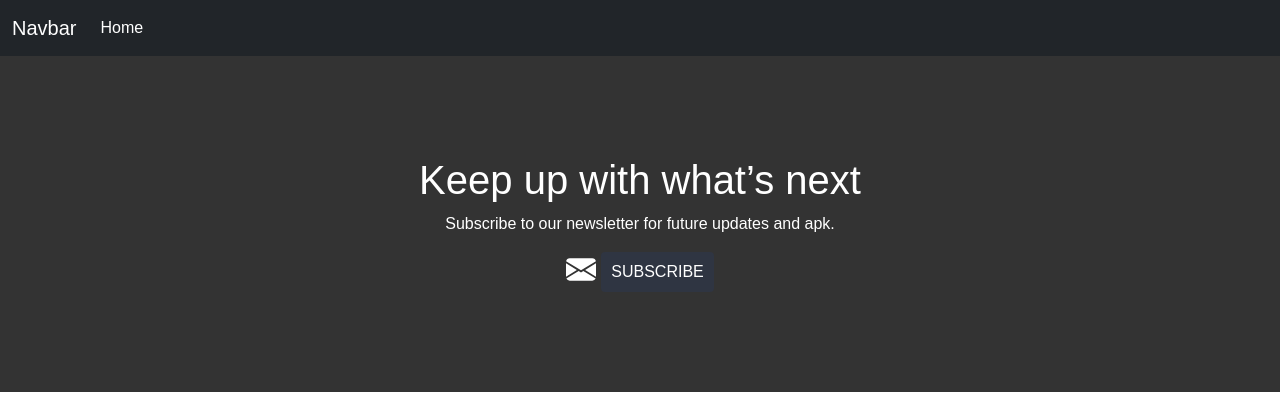
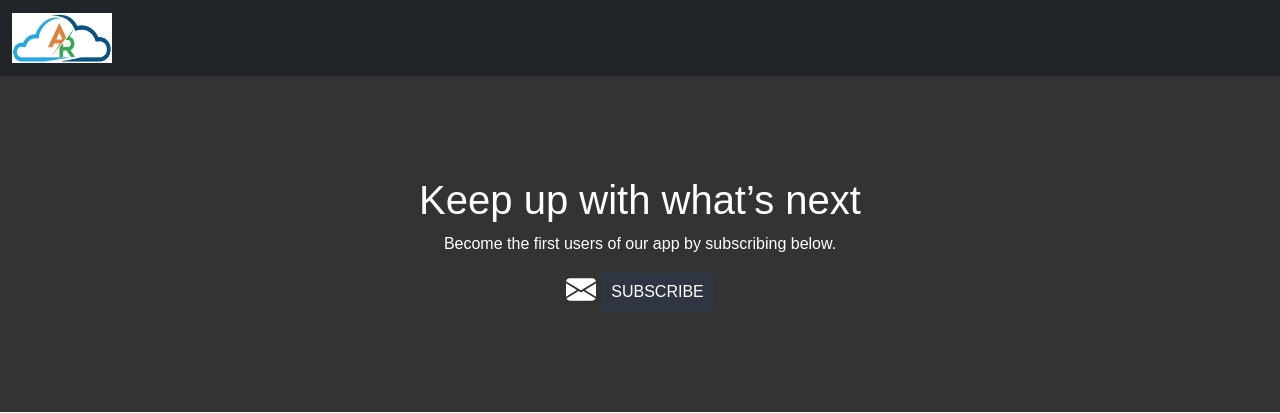
Before and after one commit to amanjain629/storage_web, a Django app: page / in a window 1280 px wide. Shown: the top 413 px of the page. Run offline with Django 3.2, Linux system fonts and the light colour scheme.

Commit message:
Added domain

```diff
--- a/theStorage/templates/base.html
+++ b/theStorage/templates/base.html
@@ -23,18 +23,10 @@
   <body>
     <nav class="navbar navbar-expand-lg navbar-dark bg-dark">
     <div class="container-fluid">
-        <a class="navbar-brand" href="#">Navbar</a>
+        <a class="navbar-brand" href="/"><img src="{% static 'img/AR_Cloud_logo.jpg' %}" alt="" width="100" height="50"></a>
         <button class="navbar-toggler" type="button" data-bs-toggle="collapse" data-bs-target="#navbarNav" aria-controls="navbarNav" aria-expanded="false" aria-label="Toggle navigation">
         <span class="navbar-toggler-icon"></span>
         </button>
-        <div class="collapse navbar-collapse" id="navbarNav">
-        <ul class="navbar-nav">
-            <li class="nav-item">
-            <a class="nav-link active" aria-current="page" href="/">Home</a>
-            </li>
-
-        </ul>
-        </div>
     </div>
     </nav>
 
--- a/theStorage/templates/index.html
+++ b/theStorage/templates/index.html
@@ -1,4 +1,6 @@
 {% extends 'base.html' %}
+
+{% load static %}
 
 <!DOCTYPE html>
 
@@ -73,7 +75,7 @@
     <form action="/postSubscriber/" method="post">
     {% csrf_token %}
       <h1>Keep up with what’s next</h1>
-      <p>Subscribe to our newsletter for future updates and apk.</p>
+      <p>Become the first users of our app by subscribing below.</p>
       <div class="email-box">
         <svg xmlns="http://www.w3.org/2000/svg" width="35" height="35" fill="currentColor" class="bi bi-envelope-fill" viewBox="0 0 16 16" style="padding-right:5px">
           <path d="M.05 3.555A2 2 0 0 1 2 2h12a2 2 0 0 1 1.95 1.555L8 8.414.05 3.555zM0 4.697v7.104l5.803-3.558L0 4.697zM6.761 8.83l-6.57 4.027A2 2 0 0 0 2 14h12a2 2 0 0 0 1.808-1.144l-6.57-4.027L8 9.586l-1.239-.757zm3.436-.586L16 11.801V4.697l-5.803 3.546z"/>
@@ -174,7 +176,7 @@
 
 <br><br>
 <div class="container1">
-  <h1>Feedback Form</h1><br>
+  <h1>Feedback/Suggestion/Requirements Form</h1><br>
   <form method="post" action="/postFeedback/">
   {% csrf_token %}
     <div class="mb-3 col-lg-4 center-block">
@@ -186,8 +188,8 @@
       <input name="mail" type="email" class="form-control" id="exampleFormControlInput1" placeholder="Enter your email">
     </div>
     <div class="mb-3 col-lg-4 center-block">
-      <label for="exampleFormControlTextarea1" class="form-label">Example textarea</label>
-      <textarea name="feedback" class="form-control" id="exampleFormControlTextarea1" rows="3"></textarea>
+      <label for="exampleFormControlTextarea1" class="form-label">Feedback/Suggestion/Requirements</label>
+      <textarea name="feedback" class="form-control" id="exampleFormControlTextarea1" rows="3" placeholder="Enter your Feedback/Suggestion/Requirements"></textarea>
     </div>
     <div class="mb-3 col-lg-4 center-block">
       <button type="submit" name="button" class="btn btn-primary">Submit</button>
@@ -196,6 +198,5 @@
 </div>
 
 
-
   {% endblock body %}
 </html>
```
Also changed, not shown: theStorage/settings.py (+5 -2 lines), theStorage/static/img/AR_Cloud_logo.jpg (added).
